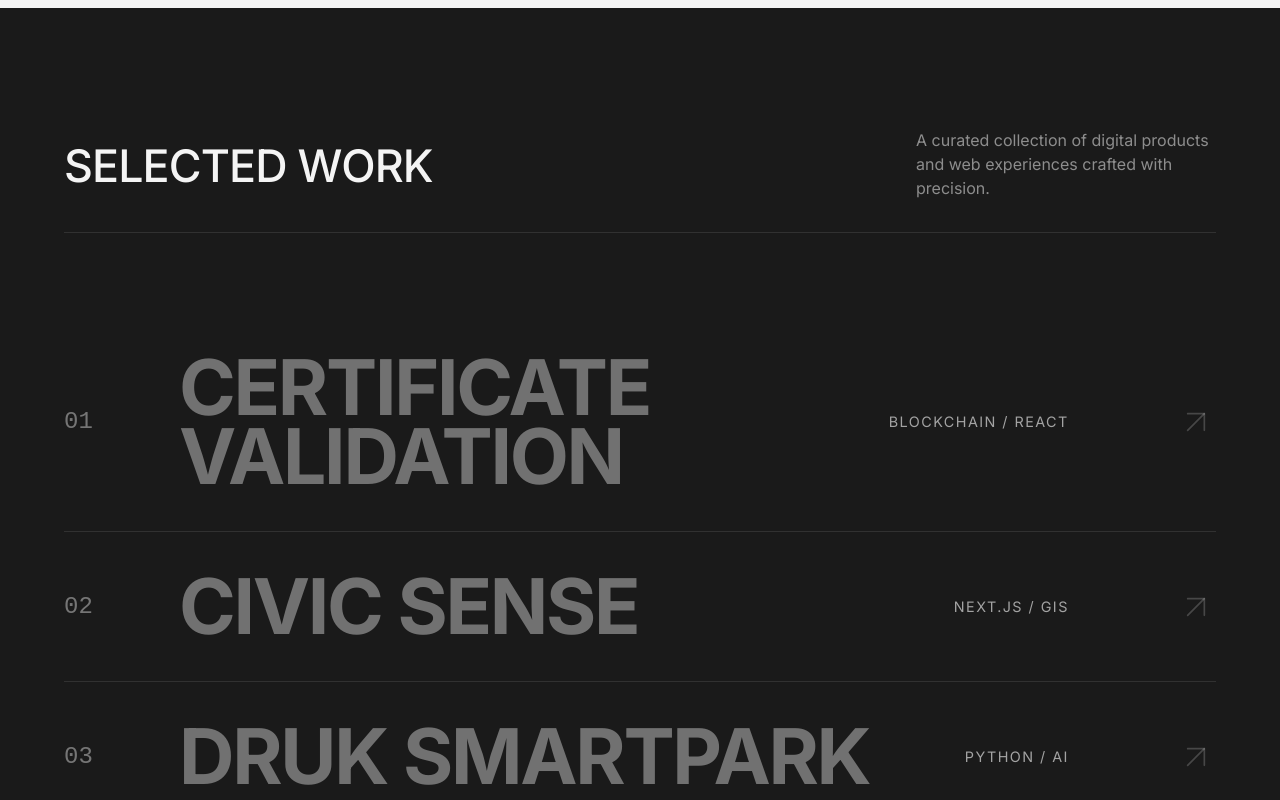
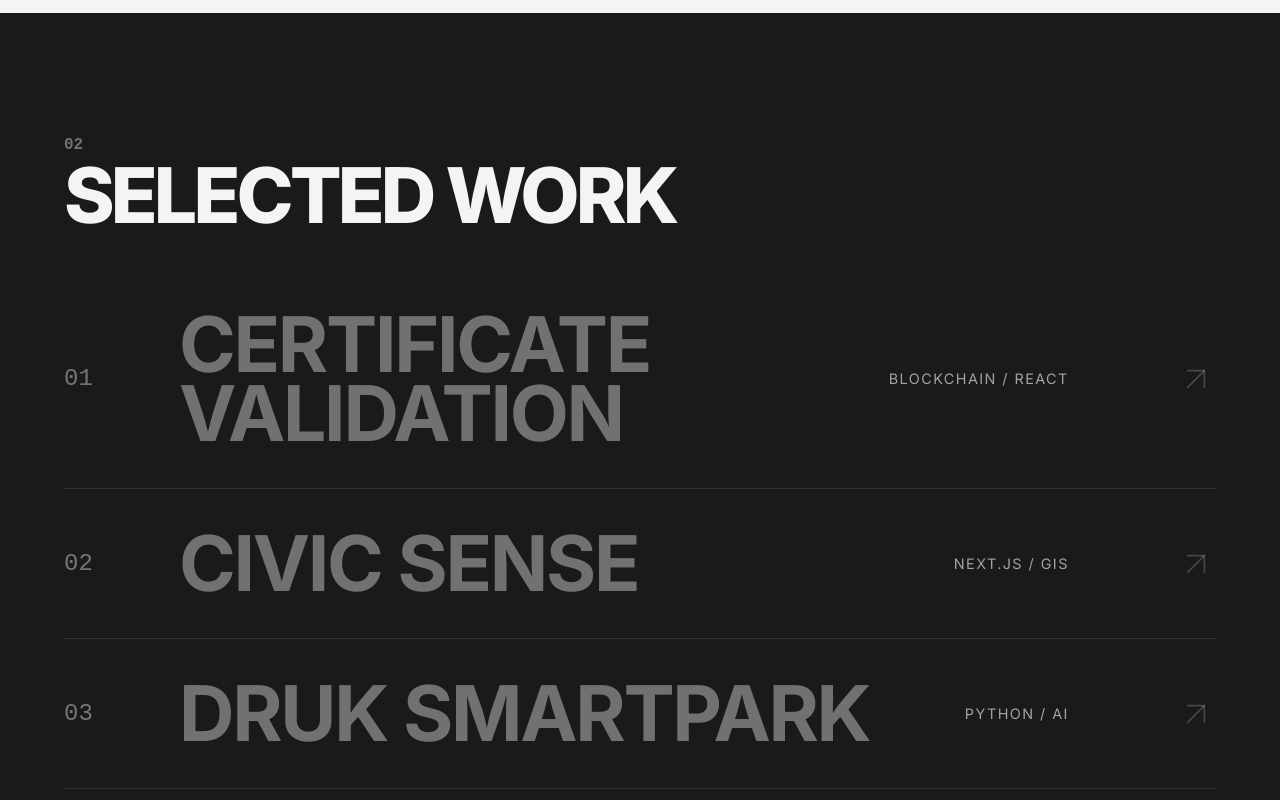
Before and after one commit to guruwangchuk7/guruwangchuk_portfolio, a React (Vite) app: page / in a window 1280 px wide. Shown: the part 1720-2520 px from the top of the page. Built offline with nearby package versions, Linux system fonts and the light colour scheme.

Commit message:
Renumber portfolio sections and unify header styles

```diff
--- a/src/components/Projects/Projects.css
+++ b/src/components/Projects/Projects.css
@@ -7,32 +7,29 @@
     /* Important for cursor floating: keep overflow visible or ensure image stays in section relative to cursor overlay */
 }
 
-/* Header UI */
-.v2-header {
+/* Shared Header UI Consistency */
+.section-header {
     display: flex;
-    justify-content: space-between;
-    align-items: flex-end;
-    margin-bottom: 10vh;
-    border-bottom: 1px solid rgba(255, 255, 255, 0.1);
-    padding-bottom: 2rem;
-    flex-wrap: wrap;
-    gap: 2rem;
+    flex-direction: column;
+    gap: 0.25rem;
+    margin-bottom: 2.5rem;
+    align-items: flex-start;
 }
 
-.v2-header h2 {
-    font-size: clamp(2rem, 3.5vw, 4rem);
-    font-weight: 500;
-    letter-spacing: -0.02em;
-    text-transform: uppercase;
-    color: #F4F4F4;
-    margin: 0;
+.section-number {
+    font-size: 1rem;
+    font-weight: 700;
+    font-family: monospace;
+    opacity: 0.4;
 }
 
-.v2-header-desc {
-    font-size: 1rem;
-    max-width: 300px;
-    color: rgba(255, 255, 255, 0.5);
-    line-height: 1.5;
+.section-title {
+    font-size: clamp(2.5rem, 6vw, 5rem);
+    text-transform: uppercase;
+    font-weight: 800;
+    letter-spacing: -0.05em;
+    line-height: 0.9;
+    margin: 0;
 }
 
 /* List Structure */
--- a/src/components/Projects/Projects.jsx
+++ b/src/components/Projects/Projects.jsx
@@ -102,12 +102,9 @@ const Projects = () => {
 
     return (
         <section className="projects-section-v2" ref={containerRef} id="projects">
-            <div className="v2-header">
-                <h2>SELECTED WORK</h2>
-                <div className="v2-header-desc">
-                    A curated collection of digital products and web experiences
-                    crafted with precision.
-                </div>
+            <div className="section-header">
+                <span className="section-number">02</span>
+                <h2 className="section-title">SELECTED WORK</h2>
             </div>
 
             <div className="project-list-container">
--- a/src/components/Skills/Skills.css
+++ b/src/components/Skills/Skills.css
@@ -26,19 +26,21 @@
     display: flex;
     flex-direction: column;
     gap: 0.25rem;
+    margin-bottom: 2.5rem;
+    align-items: flex-start;
 }
 
 .section-number {
-    font-size: 0.8rem;
-    font-weight: 600;
+    font-size: 1rem;
+    font-weight: 700;
+    font-family: monospace;
     opacity: 0.4;
-    font-family: monospace;
 }
 
 .section-title {
     font-size: clamp(2.5rem, 6vw, 5rem);
+    text-transform: uppercase;
     font-weight: 800;
-    text-transform: uppercase;
     letter-spacing: -0.05em;
     line-height: 0.9;
     margin: 0;
--- a/src/components/Skills/Skills.jsx
+++ b/src/components/Skills/Skills.jsx
@@ -66,7 +66,7 @@ const Skills = () => {
                 {/* ARSENAL SECTION */}
                 <div className="content-block">
                     <div className="section-header">
-                        <span className="section-number">02</span>
+                        <span className="section-number">03</span>
                         <h2 className="section-title">Technical Arsenal</h2>
                     </div>
                     <div className="skills-grid">
@@ -82,7 +82,7 @@ const Skills = () => {
                 {/* EDUCATION SECTION */}
                 <div className="content-block">
                     <div className="section-header">
-                        <span className="section-number">03</span>
+                        <span className="section-number">04</span>
                         <h2 className="section-title">Education & Accolades</h2>
                     </div>
                     <div className="education-grid">
```
